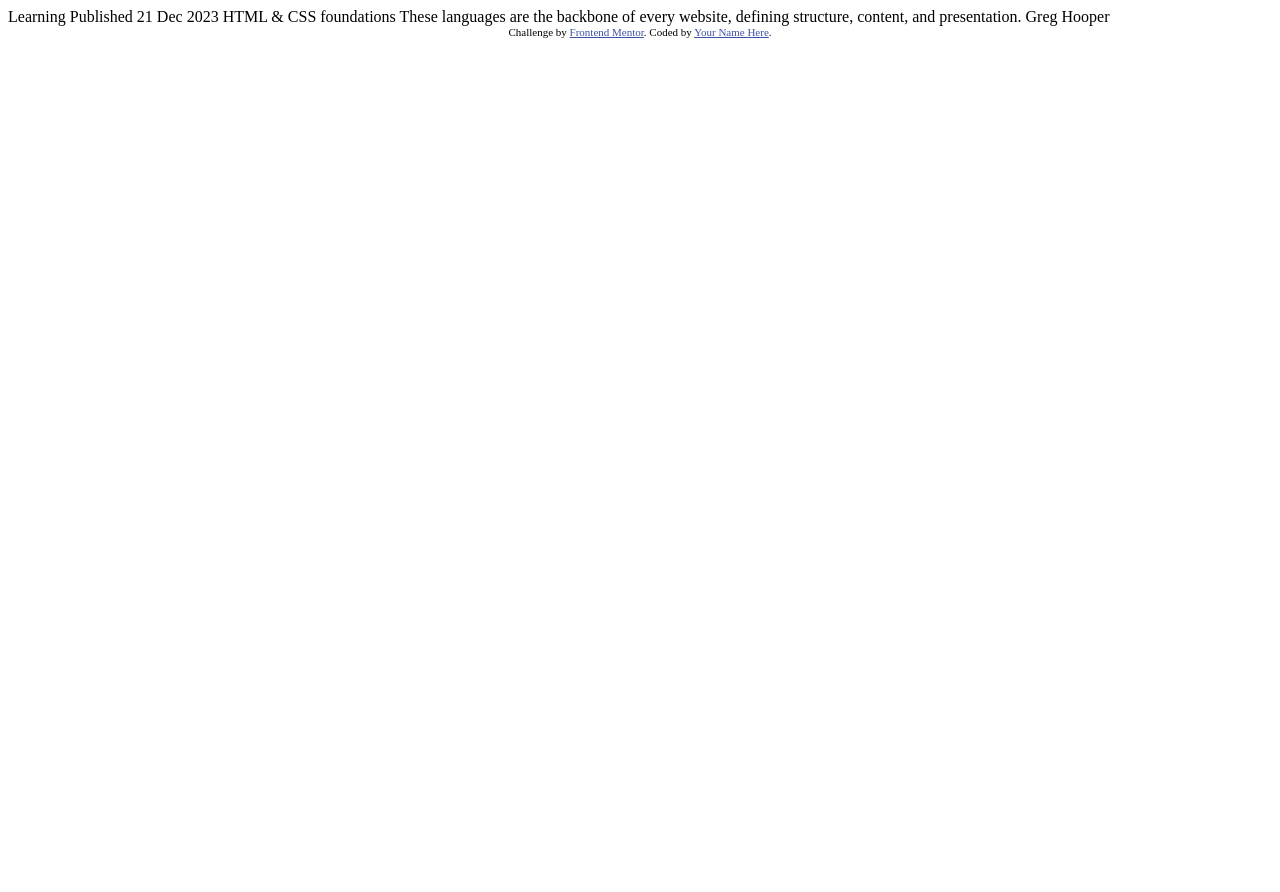
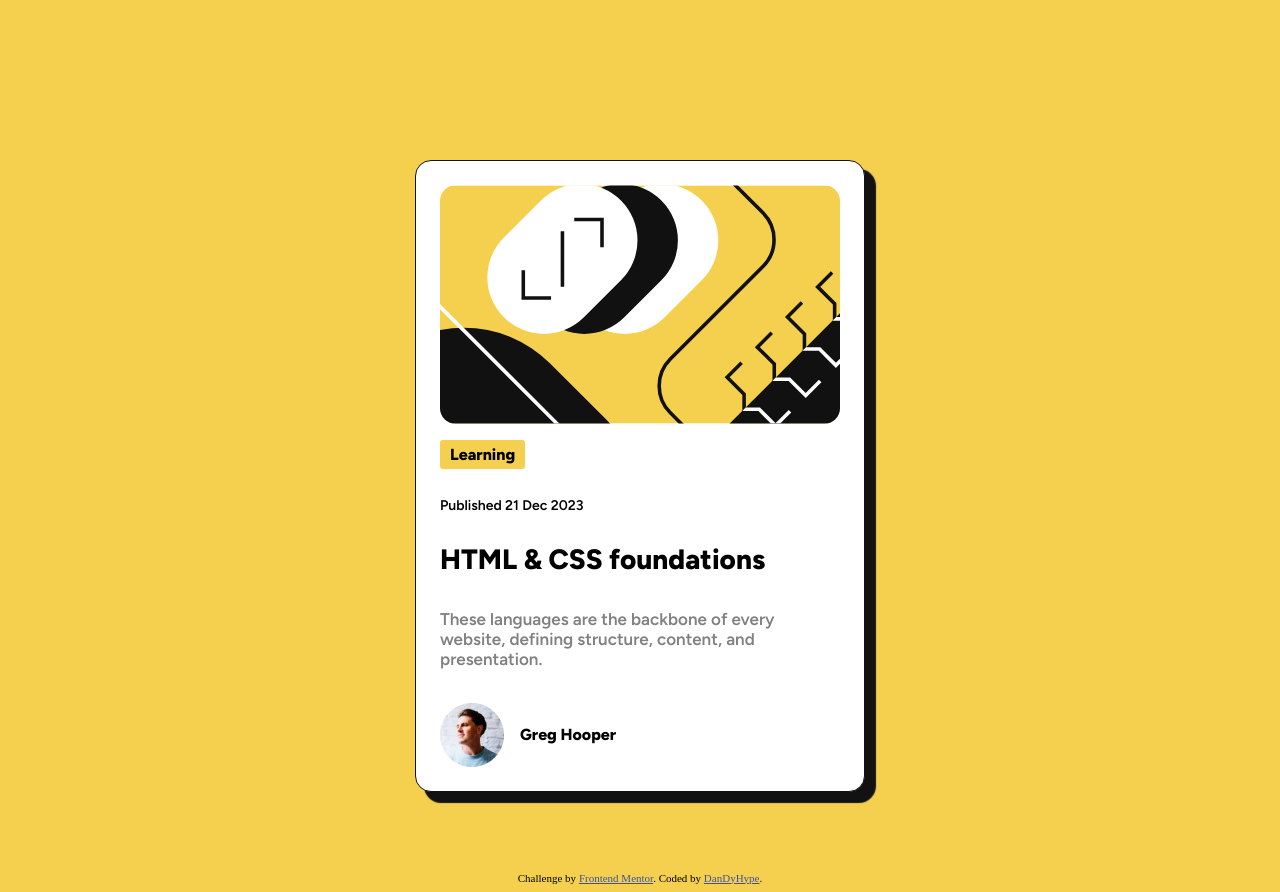
Before and after one commit to DandyHype/blog-preview-card-main, a plain HTML site: page index.html in a window 1280 px wide. Before the commit the page ends 800 px from the top, so only its background shows below. Drawn offline with Linux system fonts and the light colour scheme.

Commit message:
example finish

```diff
--- a/index.html
+++ b/index.html
@@ -1,35 +1,135 @@
 <!DOCTYPE html>
 <html lang="en">
+
 <head>
   <meta charset="UTF-8">
-  <meta name="viewport" content="width=device-width, initial-scale=1.0"> <!-- displays site properly based on user's device -->
+  <meta name="viewport" content="width=device-width, initial-scale=1.0">
+  <!-- displays site properly based on user's device -->
 
   <link rel="icon" type="image/png" sizes="32x32" href="./assets/images/favicon-32x32.png">
+  <link rel="preconnect" href="https://fonts.googleapis.com">
+  <link rel="preconnect" href="https://fonts.gstatic.com" crossorigin>
+  <link href="https://fonts.googleapis.com/css2?family=Figtree:wght@600;800&display=swap" rel="stylesheet">
 
   <title>Frontend Mentor | Blog preview card</title>
 
   <!-- Feel free to remove these styles or customise in your own stylesheet 👍 -->
   <style>
-    .attribution { font-size: 11px; text-align: center; }
-    .attribution a { color: hsl(228, 45%, 44%); }
+    :root {
+      --yellow: hsl(47, 88%, 63%);
+
+      --White: hsl(0, 0%, 100%);
+      --Grey: hsl(0, 0%, 50%);
+      --Black: hsl(0, 0%, 7%);
+
+
+      --fsize-16: 16px;
+      --figtree: 'Figtree', sans-serif;
+    }
+
+    body {
+      background-color: var(--yellow);
+    }
+
+
+    .container{
+      display: flex;
+      flex-direction: column;
+      gap: 1rem;
+      width: 400px;
+      padding: 1.5rem;
+      margin:0 auto;
+      margin-top: 10rem;
+      margin-bottom: 5rem;
+      border: 1px solid var(--Black);
+      border-radius: 1rem;
+      overflow: hidden;
+      background-color: var(--White);
+      box-shadow: 10px 10px 1px 1px var(--Black);
+    }
+
+    .card-img{
+      border-radius: 1rem;
+    }
+
+    .card-tag{
+
+      background-color: var(--yellow);
+      width: max-content;
+      padding: 5px 10px;
+      border-radius: 3px;
+      font-family: var(--figtree);
+      font-weight: 800;
+    }
+
+    .card-date{
+      font-family: var(--figtree);
+      font-size: 14px;
+      font-weight: 600;
+    }
+
+    .card-title{
+      font-family: var(--figtree);
+      font-weight: 800;
+      font-size: 28px;
+      margin: 0;
+    }
+
+    .card-title:hover{
+      color: var(--yellow);
+      cursor: pointer;
+    }
+
+    .card-description{
+      font-family: var(--figtree);
+      font-size: 17px;
+      color: var(--Grey);
+    }
+
+    .author{
+      display: flex;
+      flex-direction: row;
+      gap: 1rem;
+    }
+
+    .author-name{
+      font-family: var(--figtree);
+      font-weight: 800;
+      align-self: center;
+    }
+
+    .attribution {
+      font-size: 11px;
+      text-align: center;
+    }
+
+    .attribution a {
+      color: hsl(228, 45%, 44%);
+    }
   </style>
 </head>
+
 <body>
 
-  <div></div>
-  Learning
+  <main class="main">
+    <div class="container">
+      <img src="./assets/images/illustration-article.svg" alt="Illustration article" class="card-img">
+      <span class="card-tag">Learning</span>
+      <h2 class="card-date">Published 21 Dec 2023</h2>
+      <h1 class="card-title">HTML & CSS foundations</h1>
+      <p class="card-description">These languages are the backbone of every website, defining structure, content, and presentation.</p>
+      <div class="author">
+        <img src="./assets/images/image-avatar.webp" alt="Author avatar" class="author-img">
+        <p class="author-name">Greg Hooper</p>
+      </div>
 
-  Published 21 Dec 2023
-
-  HTML & CSS foundations
-
-  These languages are the backbone of every website, defining structure, content, and presentation.
-
-  Greg Hooper
+    </div>
+  </main>
 
   <div class="attribution">
     Challenge by <a href="https://www.frontendmentor.io?ref=challenge" target="_blank">Frontend Mentor</a>.
-    Coded by <a href="#">Your Name Here</a>.
+    Coded by <a href="https://github.com/DandyHype">DanDyHype</a>.
   </div>
 </body>
+
 </html>
```
